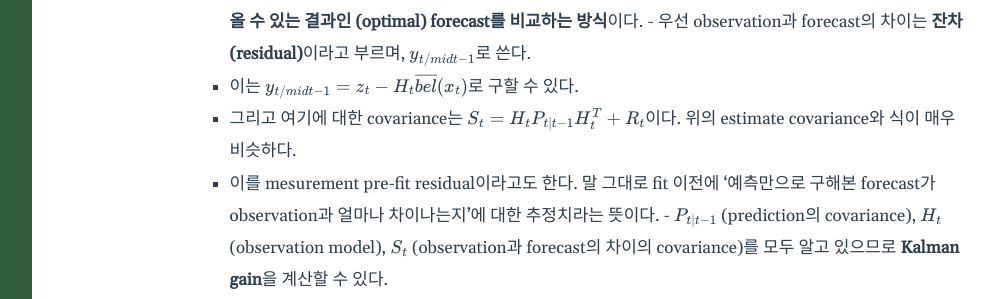
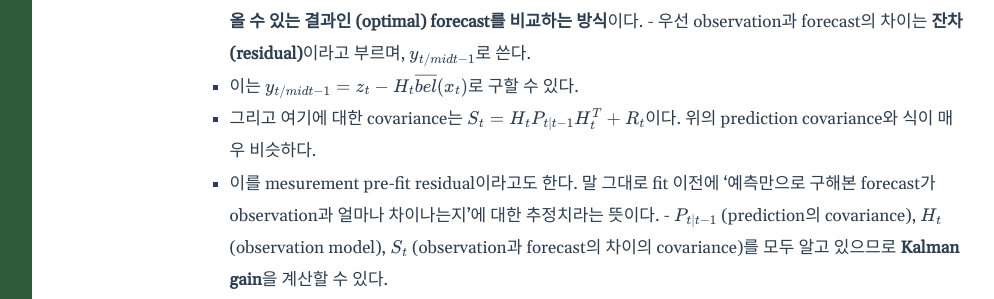
Before and after one commit to froggo-roggo/froggo-roggo.github.io, a Jekyll site: the page built from _posts/2024-07-23-kalmanfilter.markdown, in a window 1280 px wide and 900 px high, scrolled down 4679 px. Shown: the part 152-451 px from the top of the window, without its empty margins (238-1232 px from the left). Built offline with Jekyll 4.4.1, drawn with Linux system fonts in a browser that asks for light colours.

Commit message:
modify post

```diff
--- a/_posts/2024-07-23-kalmanfilter.markdown
+++ b/_posts/2024-07-23-kalmanfilter.markdown
@@ -103,7 +103,7 @@ use_math: true
 	  - 개념적으로는 이해하겠는데, 어떻게 합친다는 걸까? **관측할 수 있는 observation과, 앞서 예측한 x에서 나올 수 있는 결과인 (optimal) forecast를 비교하는 방식**이다.
 	- 우선 observation과 forecast의 차이는 **잔차(residual)**이라고 부르며, $$y_{t /mid t-1}$$로 쓴다.
 	  - 이는 $$y_{t /mid t-1} = z_t - H_t \overline{bel}(x_t) $$로 구할 수 있다.
-	  - 그리고 여기에 대한 covariance는 $$ S_t = H_t P_{t \mid t-1} H_{t}^{T}+R_t $$이다. 위의 estimate covariance와 식이 매우 비슷하다.
+	  - 그리고 여기에 대한 covariance는 $$ S_t = H_t P_{t \mid t-1} H_{t}^{T}+R_t $$이다. 위의 prediction covariance와 식이 매우 비슷하다.
 	  - 이를 mesurement pre-fit residual이라고도 한다. 말 그대로 fit 이전에 '예측만으로 구해본 forecast가 observation과 얼마나 차이나는지'에 대한 추정치라는 뜻이다.
 	- $$P_{t \mid t-1}$$ (prediction의 covariance), $$H_t$$ (observation model), $$S_t$$ (observation과 forecast의 차이의 covariance)를 모두 알고 있으므로 **Kalman gain**을 계산할 수 있다.
 	  - Kalman gain($$K_t$$)은 **'내 예측과 관측 결과 중 무엇을 더 믿을지'의 가중치**를 결정한다.
```
